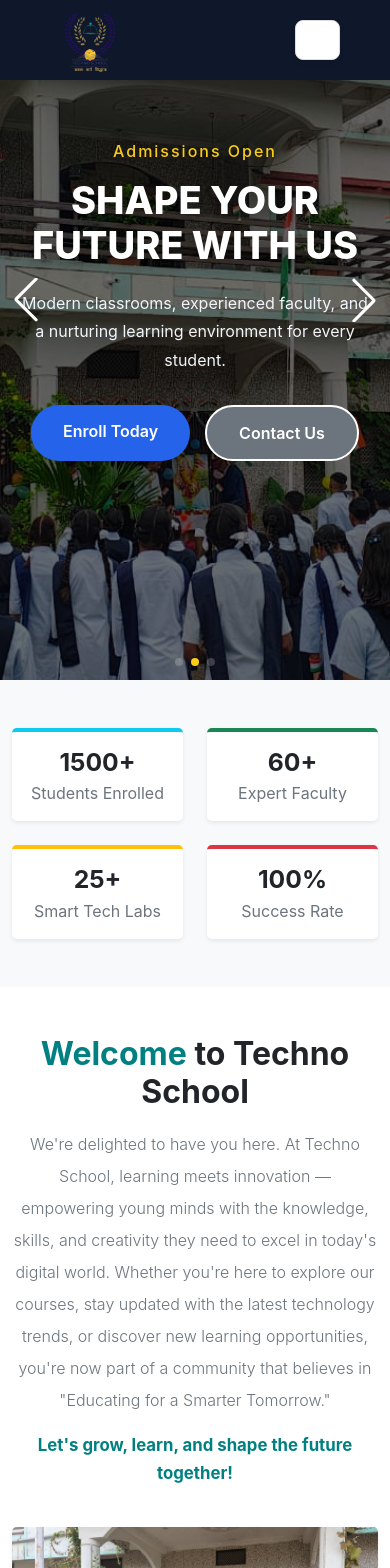
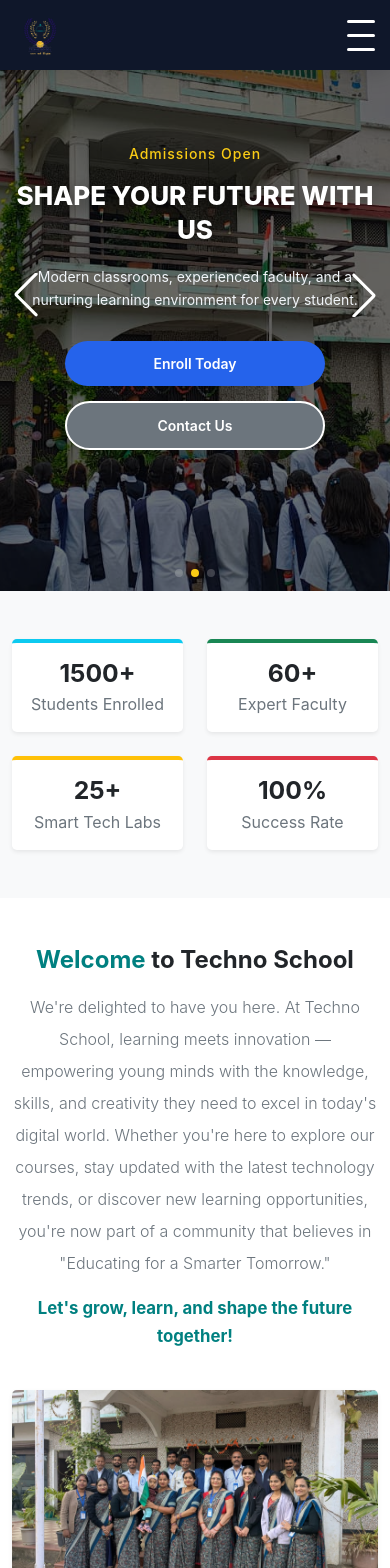
Before and after one commit to sainiaarti743-byte/techno, a React (Create React App) app: page / in a window 390 px wide. Shown: the top 1568 px of the page. Built offline with nearby package versions, Linux system fonts and the light colour scheme.

Commit message:
css new update

```diff
--- a/public/assets/css/style.css
+++ b/public/assets/css/style.css
@@ -38,7 +38,7 @@ body {
 
 /* Logo */
 .logo img {
-  height: 60px;
+  height: 100px;
   width: auto;
 }
 
@@ -170,9 +170,7 @@ body {
   }
 }
 
-.heroSwiper {
-  margin-top: -80px;
-}
+
 
 .heroSwiper,
 .slide {
@@ -325,30 +323,16 @@ body {
    ========================================================================== */
 
 
-.logo img {
-  height: clamp(80px, 10vw, 140px); /* Intelligently scales logo based on screen real-estate */
-  width: auto;
-}
 
-#menu-toggle {
-  display: none !important;
-}
 
-.menu-icon {
-  display: none;
-  flex-direction: column;
-  justify-content: center;
-  align-items: center;
-  background: #ffffff;
-  border: 1px solid #dddddd;
-  border-radius: 8px;
-  width: 45px;
-  height: 40px;
-  cursor: pointer;
-  padding: 6px;
-  box-shadow: 0 2px 5px rgba(0,0,0,0.1);
-  z-index: 110;
-}
+
+
+
+
+
+
+
+
 
 .menu-icon span {
   display: block;
@@ -360,54 +344,16 @@ body {
   transition: all 0.3s ease;
 }
 
-.menu {
-  display: flex;
-  gap: 15px;
-  align-items: center;
-}
 
 .menu li {
   position: relative;
 }
 
-.menu li a {
-  text-decoration: none;
-  color: #ffffff !important;
-  font-size: 17px;
-  font-weight: 500;
-  display: block;
-  padding: 10px 15px;
-  transition: color 0.25s ease;
-}
 
-.menu li a:hover {
-  color: #30D2BE !important; /* Highlights using your custom palette accent tint */
-}
 
-/* --- Dropdown System --- */
-.dropdown {
-  display: none;
-  position: absolute;
-  top: 100%;
-  left: 0;
-  background: rgba(11, 77, 161, 0.96); /* Solid layout foundation backed by var(--bg-blue) */
-  min-width: 210px;
-  box-shadow: 0 4px 12px rgba(0,0,0,0.2);
-  padding: 10px 0;
-  border-radius: 6px;
-  z-index: 1000;
-}
 
-.dropdown li {
-  width: 100%;
-  padding: 0;
-}
 
-.dropdown li a {
-  color: #ffffff !important;
-  padding: 10px 20px;
-  font-size: 15px;
-}
+
 
 .dropdown li a:hover {
   background: rgba(255, 255, 255, 0.15);
@@ -852,29 +798,49 @@ button:hover {
   text-decoration: underline;
 }
 
+
 /* ==========================================================================
-   9. Modern Breakpoints Media Queries (Responsive Mobile Execution)
+   9. Responsive Design
    ========================================================================== */
-@media (max-width: 768px) {
-  /* Menu Navigation Override Panel */
+
+/* Tablet */
+@media (max-width: 991px) {
+
+  .nav-container {
+    padding: 0 20px;
+  }
+
+  .logo img {
+    height: 70px;
+  }
+
   .menu-icon {
     display: flex;
+    flex-direction: column;
+    gap: 5px;
+    cursor: pointer;
+  }
+
+  .menu-icon span {
+    width: 28px;
+    height: 3px;
+    background: #fff;
   }
 
   .menu {
     position: absolute;
-    top: 100%;
-    right: 0;
-    background: #ffffff;
+    top: 80px;
+    left: -100%;
+    width: 100%;
     flex-direction: column;
-    width: 260px;
-    display: none;
-    padding: 15px 0;
-    border-left: 1px solid #dddddd;
-    border-bottom: 1px solid #dddddd;
-    box-shadow: -4px 4px 12px rgba(0,0,0,0.1);
-    align-items: flex-start;
+    background: #0f172a;
+    padding: 20px;
+    transition: 0.4s ease;
     z-index: 999;
+  }
+
+  .menu.open {
+    left: 0;
   }
 
   .menu li {
@@ -882,78 +848,45 @@ button:hover {
   }
 
   .menu li a {
-    color: #333333 !important;
-    padding: 12px 25px;
     width: 100%;
+    display: block;
   }
 
-  .menu li a:hover {
-    background-color: #f5f5f5;
-    color: teal !important;
-  }
-
-  #menu-toggle:checked ~ .menu,
-  .menu.open {
-    display: flex;
-  }
-
-  /* Stacking the Dropdown context inline on Mobile */
   .dropdown {
     position: static;
-    display: none;
-    background: #f9f9f9;
+    opacity: 1;
+    visibility: visible;
+    display: block;
+    background: #1e293b;
     box-shadow: none;
-    width: 100%;
-    padding: 5px 0;
-    border-radius: 0;
+    margin-top: 10px;
+    min-width: 100%;
   }
 
   .dropdown li a {
-    color: #555555 !important;
-    padding: 10px 40px;
+    color: #fff;
   }
 
-  .menu li:hover .dropdown {
-    display: block;
+  .site-main-container,
+  .cards-grid-container {
+    flex-direction: column;
   }
 
-  /* Layout container conversions from columns to stacked rows */
-  .site-main-container, .cards-grid-container {
-    flex-direction: column;
-    gap: 30px;
-    padding: 0 25px;
+  .left,
+  .right,
+  .mission,
+  .vision,
+  .values,
+  .infra,
+  .resource,
+  .activities {
+    width: 100%;
+    flex: 0 0 100%;
   }
 
-  .left, .right, .mission, .vision, .values, .infra, .resource, .activities {
-    width: 100%;
-    flex: none;
-    padding-right: 0;
-  }
-
-  .mission, .vision, .values {
-    min-height: auto;
-  }
-
-  .welcome-content p {
-    width: 100%;
-  }
-
-  /* Form transformation */
-  .form {
-    grid-template-columns: 1fr;
-    gap: 10px;
-  }
-
-  .form label {
-    margin-top: 10px;
-  }
-
-  /* Footer stack transformation */
   .footer {
     flex-direction: column;
-    align-items: center;
     text-align: center;
-    gap: 40px;
   }
 
   .links {
@@ -962,3 +895,159 @@ button:hover {
     gap: 30px;
   }
 }
+
+/* Mobile */
+@media (max-width: 768px) {
+
+  .nav-container {
+    height: 70px;
+    padding: 0 15px;
+  }
+
+  .logo img {
+    height: 55px;
+  }
+
+  .heroSwiper,
+  .slide {
+    height: 70vh;
+  }
+
+  .banner-content {
+    padding: 15px;
+  }
+
+  .banner-content .subtitle {
+    font-size: 14px;
+    letter-spacing: 1px;
+  }
+
+  .banner-content h1 {
+    font-size: 32px;
+    line-height: 1.3;
+  }
+
+  .banner-content p {
+    font-size: 15px;
+    line-height: 1.6;
+  }
+
+  .banner-buttons {
+    flex-direction: column;
+    align-items: center;
+  }
+
+  .btn-primary,
+  .btn-secondary {
+    width: 100%;
+    max-width: 260px;
+    text-align: center;
+  }
+
+  .welcome {
+    padding: 40px 0;
+  }
+
+  .welcome-content h3 {
+    font-size: 28px;
+  }
+
+  #about,
+  #facility,
+  #director-section {
+    padding: 50px 15px;
+  }
+
+  #about h1,
+  #facility h1 {
+    font-size: 32px;
+  }
+
+  .cards-grid-container {
+    gap: 20px;
+  }
+
+  .mission,
+  .vision,
+  .values,
+  .infra,
+  .resource,
+  .activities {
+    min-height: auto;
+    padding: 25px 20px;
+  }
+
+  .director-card,
+  .principal-container {
+    padding: 25px 20px;
+  }
+
+  .dir-title,
+  .principal-container h2 {
+    font-size: 24px;
+  }
+
+  #admission {
+    padding: 25px 15px;
+    margin: 2rem 15px;
+  }
+
+  .form {
+    grid-template-columns: 1fr;
+    gap: 10px;
+  }
+
+  .checkbox-group {
+    flex-direction: column;
+    gap: 10px;
+  }
+
+  button {
+    width: 100%;
+    min-width: auto;
+  }
+
+  .footer {
+    padding: 40px 20px;
+  }
+
+  .footer-img img {
+    max-width: 120px;
+  }
+}
+
+/* Small Mobile */
+@media (max-width: 480px) {
+
+  .logo img {
+    height: 50px;
+  }
+
+  .banner-content h1 {
+    font-size: 26px;
+  }
+
+  .banner-content p {
+    font-size: 14px;
+  }
+
+  .btn-primary,
+  .btn-secondary {
+    padding: 12px 20px;
+    font-size: 14px;
+  }
+
+  .welcome-content h3 {
+    font-size: 24px;
+  }
+
+  #about h1,
+  #facility h1 {
+    font-size: 28px;
+  }
+
+  .dir-title,
+  .principal-container h2 {
+    font-size: 22px;
+  }
+}
```
Also changed, not shown: 1 other file (tests, documents, lock files or other folders).
